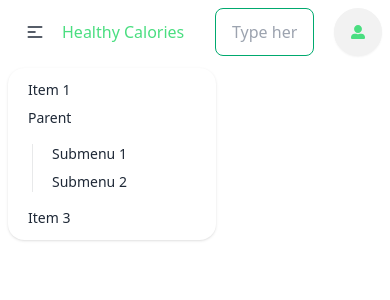
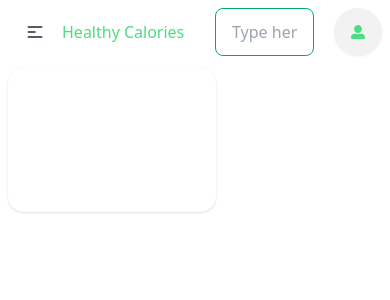
Before and after one commit to rubaiiyat/Healthy-Calories, a React (Vite) app: page / in a window 390 px wide. Both pictures are taken after a click on the button 35 px from the left and 32 px from the top of the page. Shown: the top 300 px of the page. Built offline with nearby package versions, Linux system fonts and the light colour scheme.

Commit message:
Add account icon

```diff
--- a/src/Header/Header.jsx
+++ b/src/Header/Header.jsx
@@ -28,21 +28,24 @@ const Header = () => {
               className="menu menu-sm dropdown-content bg-base-100 rounded-box z-[1] mt-3 w-52 p-2 shadow"
             >
               <li>
-                <a>Item 1</a>
+                <a className="text-base  text-white hover:text-green-400">
+                  Home
+                </a>
               </li>
               <li>
-                <a>Parent</a>
-                <ul className="p-2">
-                  <li>
-                    <a>Submenu 1</a>
-                  </li>
-                  <li>
-                    <a>Submenu 2</a>
-                  </li>
-                </ul>
+                <a className="text-base  text-white hover:text-green-400">
+                  Recipes
+                </a>
               </li>
               <li>
-                <a>Item 3</a>
+                <a className="text-base  text-white hover:text-green-400">
+                  About
+                </a>
+              </li>
+              <li>
+                <a className="text-base  text-white hover:text-green-400">
+                  Search
+                </a>
               </li>
             </ul>
           </div>
```
